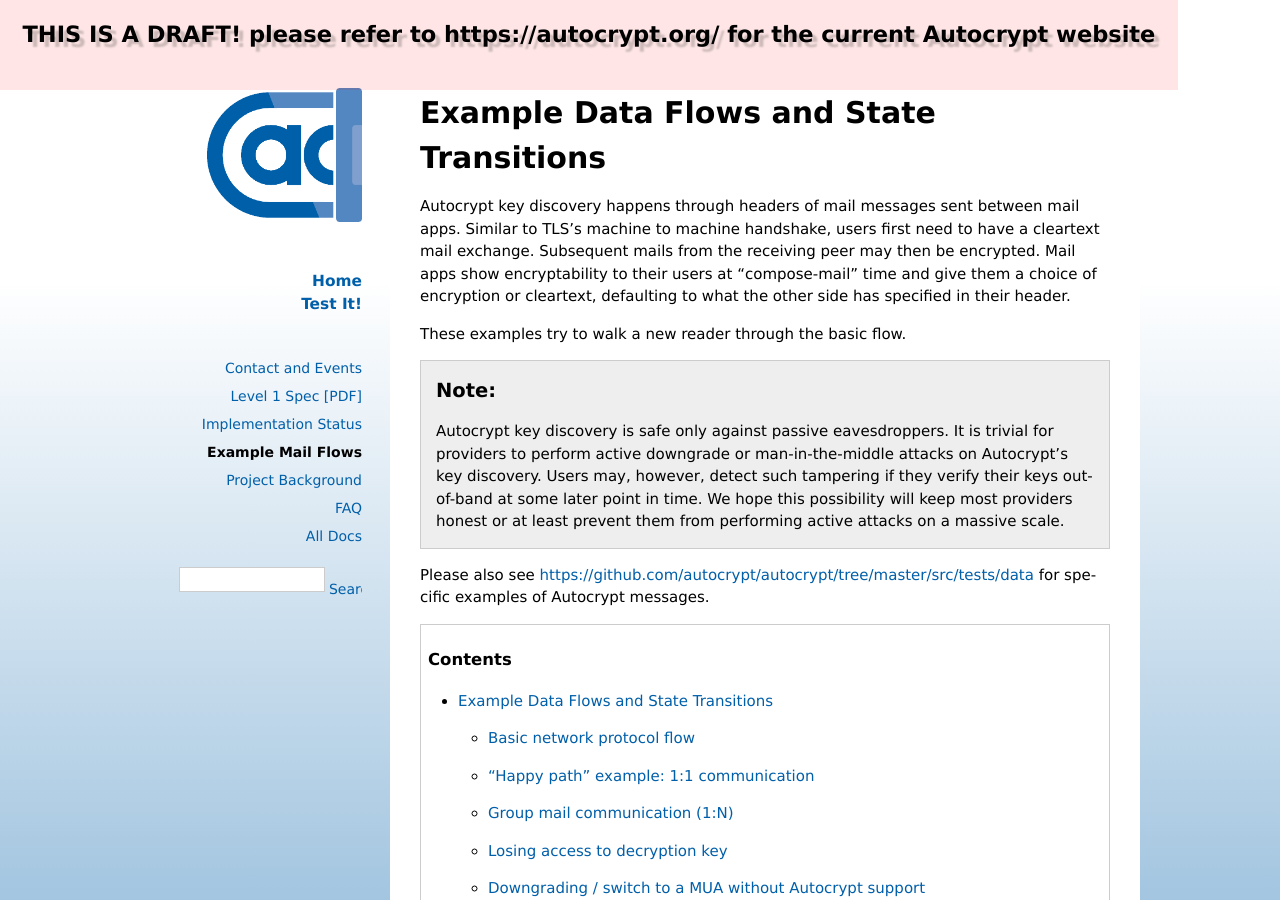
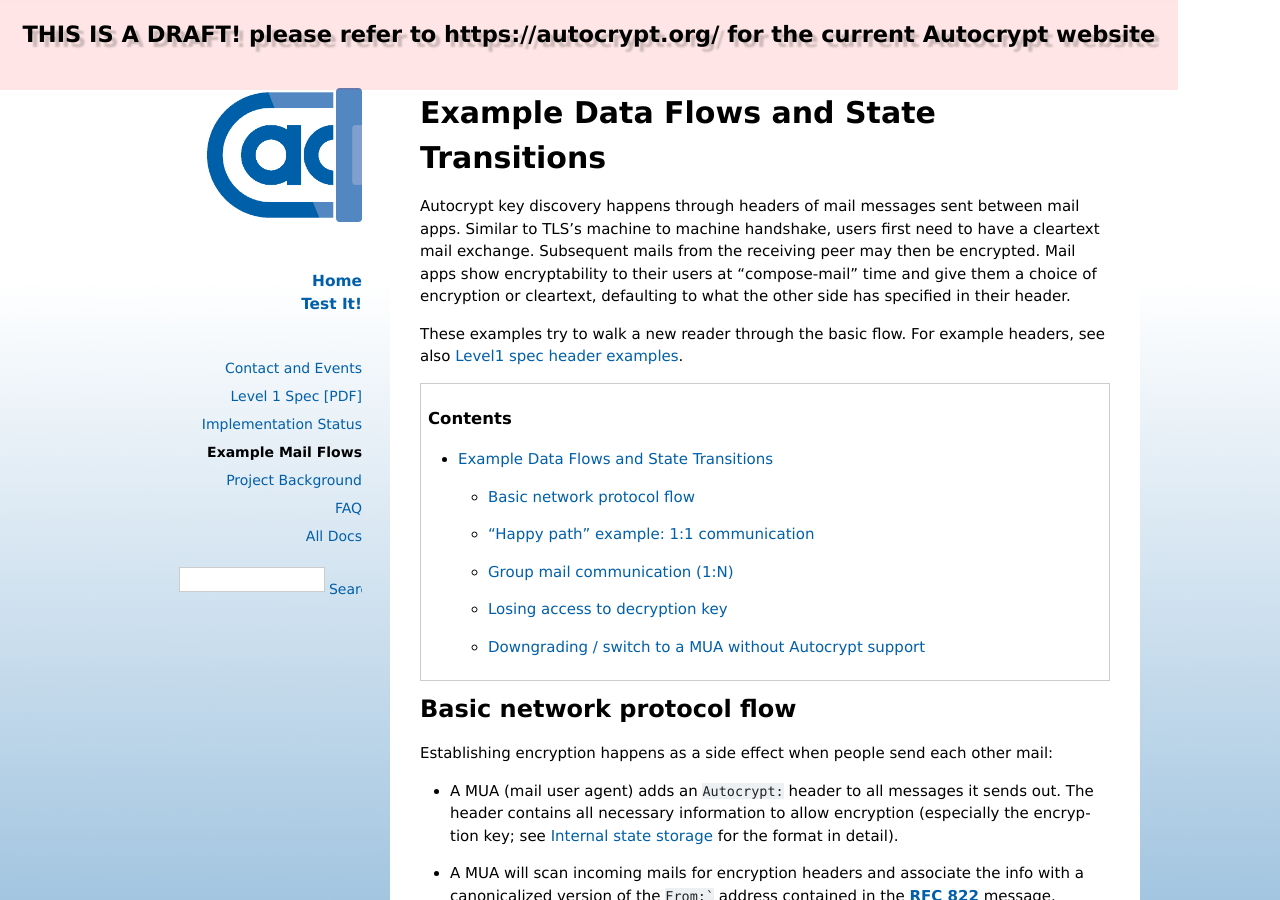
Before and after one commit to autocrypt/autocrypt, a Sphinx documentation site: the page built from doc/examples.rst, in a window 1280 px wide and 900 px high. Built offline with Sphinx 7.4.7, drawn with Linux system fonts in a browser that asks for light colours.

Commit message:
rather than pointing to a 404 page (for a long time) just point to the level1 spec for the header examples and also strike the redundant "NOTE" which we already have similarly in the Level 1 spec intro page.

```diff
--- a/doc/examples.rst
+++ b/doc/examples.rst
@@ -11,19 +11,7 @@ choice of encryption or cleartext, defaulting to what the other side
 has specified in their header.
 
 These examples try to walk a new reader through the basic flow.
-
-.. note::
-
-   Autocrypt key discovery is safe only against passive
-   eavesdroppers. It is trivial for providers to perform active
-   downgrade or man-in-the-middle attacks on Autocrypt's key
-   discovery.  Users may, however, detect such tampering if they
-   verify their keys out-of-band at some later point in time.  We hope
-   this possibility will keep most providers honest or at least
-   prevent them from performing active attacks on a massive scale.
-
-Please also see https://github.com/autocrypt/autocrypt/tree/master/src/tests/data
-for specific examples of Autocrypt messages.
+For example headers, see also :ref:`Level1 spec header examples <example-headers>`.
 
 .. contents::
 
```
